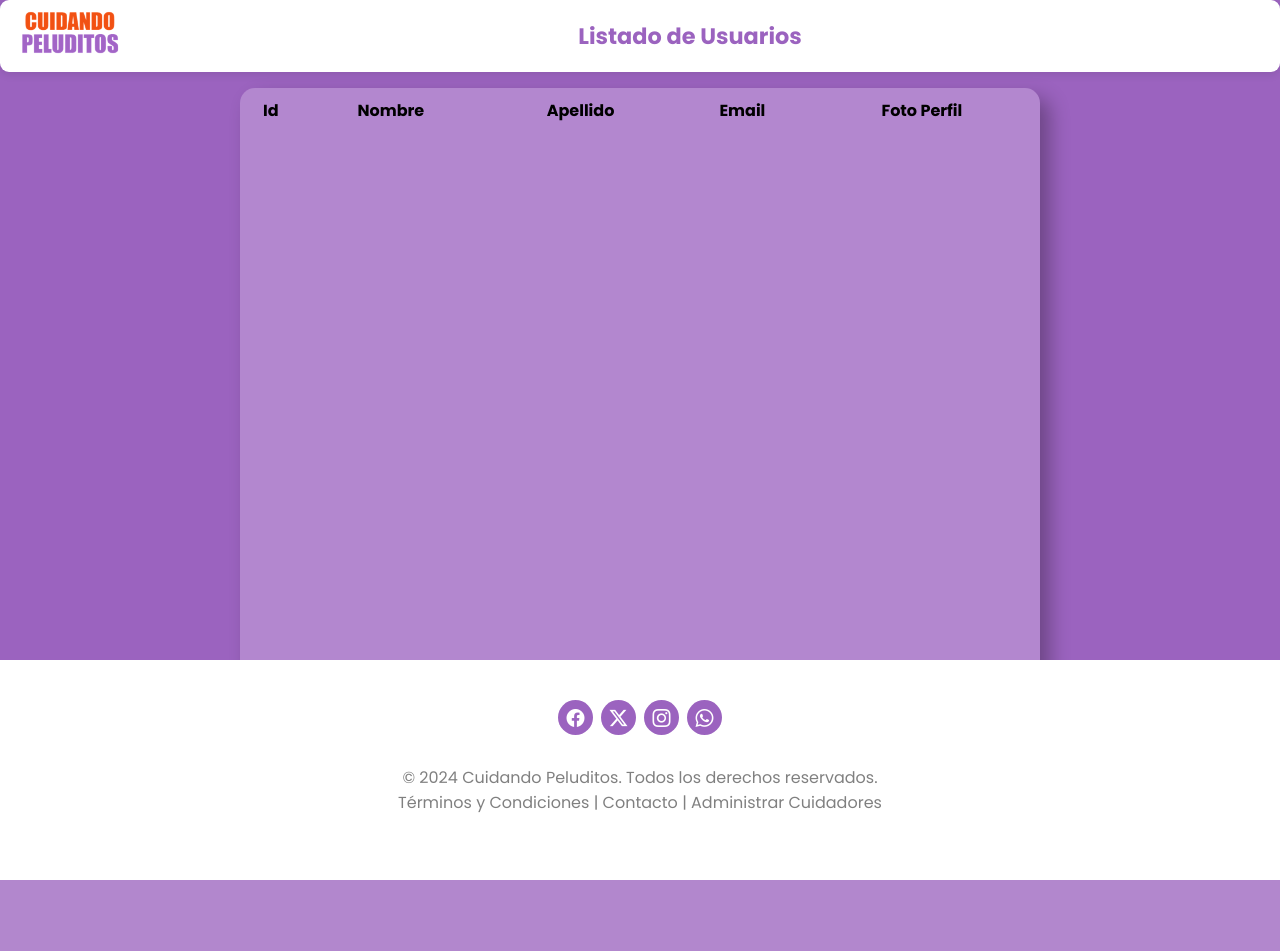
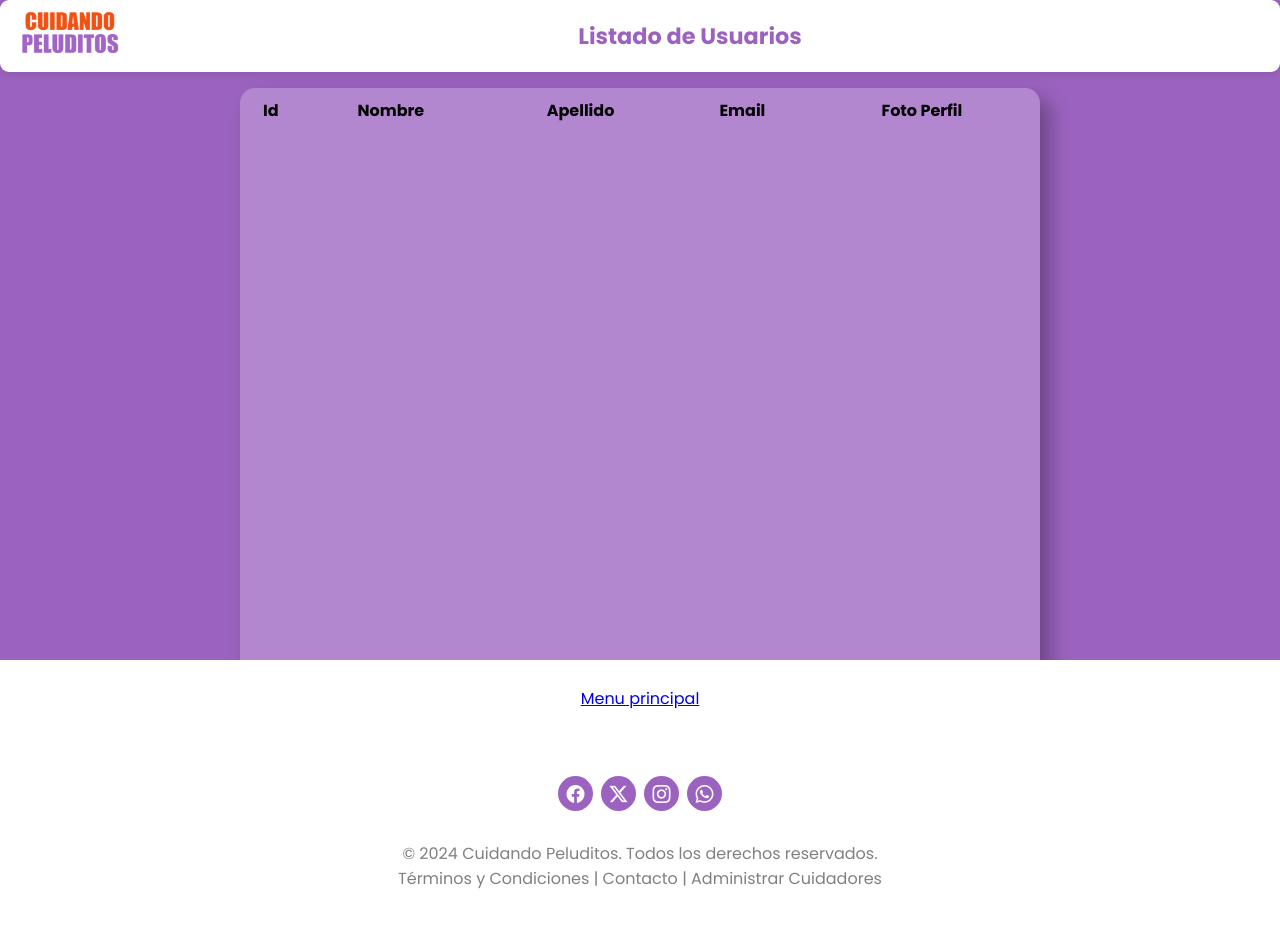
Before and after one commit to MaruValletto/Proyecto_VFinal, a Flask app: template Templates/listado.html in a window 1280 px wide. Before the commit the page ends 880 px from the top, so only its background shows below. Run offline with Flask 3, Linux system fonts and the light colour scheme; the template is opened without the code that fills it, so the values that code supplies are empty.

Commit message:
Cambios de formato

```diff
--- a/Static/css/adm.css
+++ b/Static/css/adm.css
@@ -224,9 +224,11 @@ button:hover {
 
 /* esto contiene el link al menu principal de LISTADO*/
 .contenedor-centrado {
+  padding: 2%;
   display:flex;
   width: 100%;
   justify-content: center;
+
 }
 
 /* footer */
--- a/Templates/bajas.html
+++ b/Templates/bajas.html
@@ -43,16 +43,15 @@
                         <th>Acciones</th>
                     </tr>
                 </thead>
-
             <tbody>
                 <!-- Aquí se insertarán los usuarios obtenidos de la API -->
             </tbody>
         </table>
+    </div>
 
     <!-- Falta acomodarlo desde el formato para que aparezca abajo. -->
     <div class="contenedor-centrado">
-        <a href="adm.html">Menu principal</a>
-
+        <a href="adm.html" class="buscador">Menu principal</a>
     </div>
 
     <script>
--- a/Templates/listado.html
+++ b/Templates/listado.html
@@ -45,11 +45,11 @@
             </thead>
             <tbody id="tablaUsuarios"> </tbody>
         </table><br>
-
+    </div>
         <!-- Falta acomodarlo desde el formato para que aparezca abajo. -->
-    <div class="contenedor-centrado">
-        <a href="adm.html">Menu principal</a>
-    </div>
+        <div class="contenedor-centrado">
+            <a href="adm.html" class="buscador">Menu principal</a>
+        </div>
     </div>
 
     <script>
```
